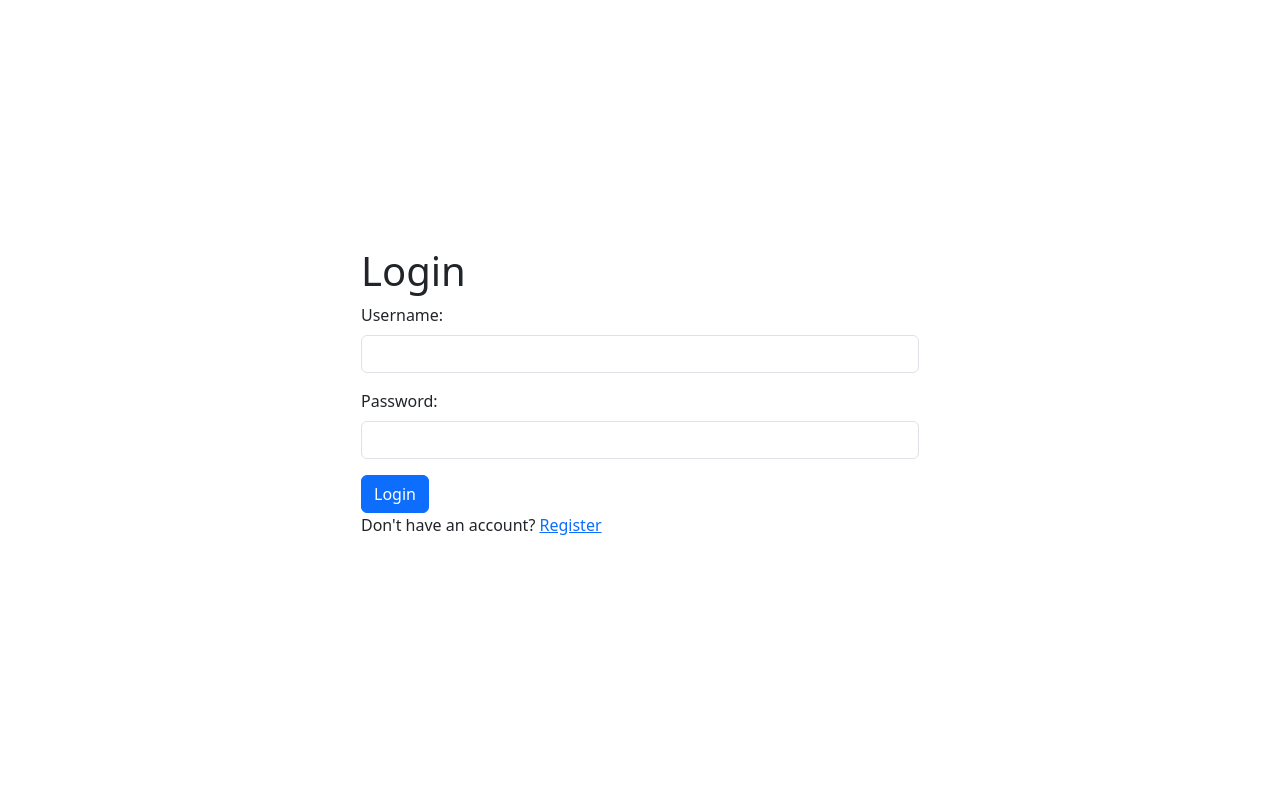
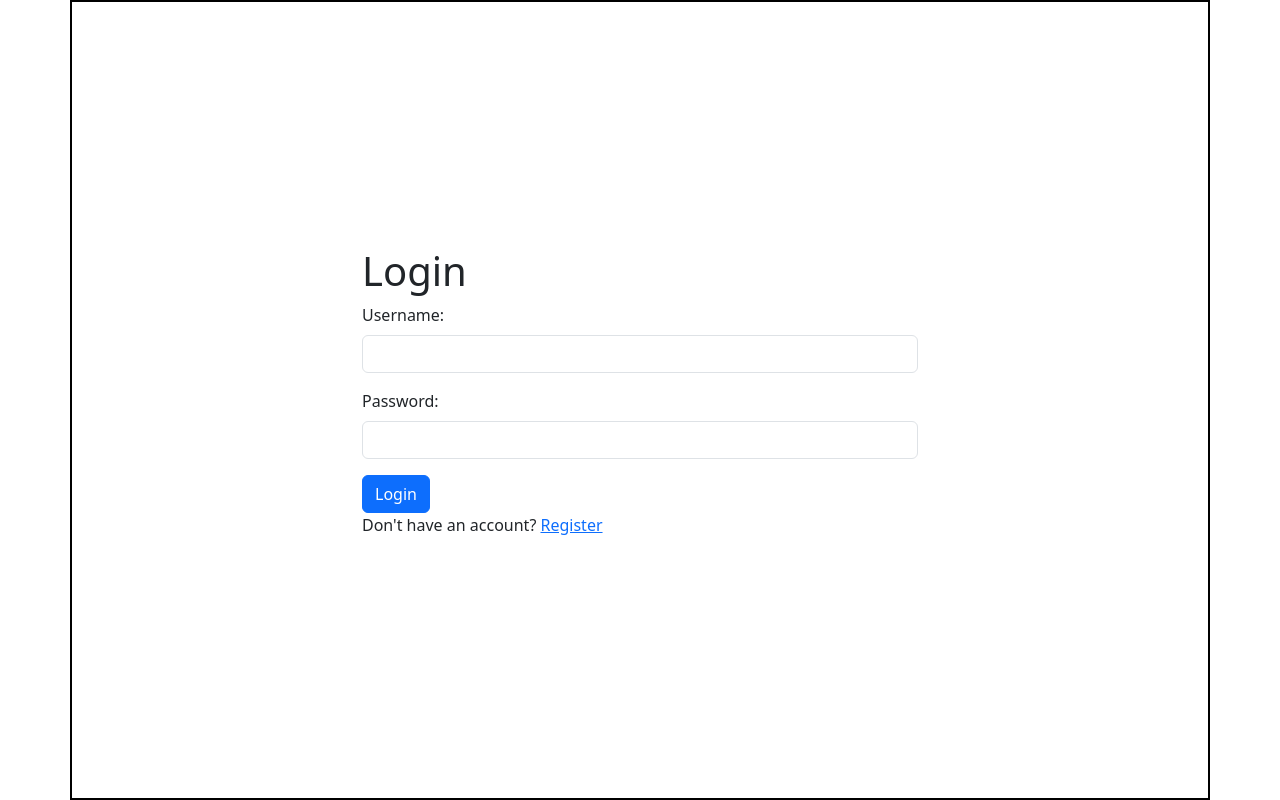
Before and after one commit to shaswat23062004/finance-tracker, a Flask app: page /login in a window 1280 px wide. Run offline with Flask 3, Linux system fonts and the light colour scheme.

Commit message:
added border to login page

```diff
--- a/templates/login.html
+++ b/templates/login.html
@@ -8,6 +8,7 @@
     <link href="https://cdn.jsdelivr.net/npm/bootstrap@5.3.0-alpha1/dist/css/bootstrap.min.css" rel="stylesheet">
     <style>
         .center-container {
+            border: 2px solid black;
             display: flex;
             justify-content: center;
             align-items: center;
@@ -41,6 +42,9 @@
             <p>Don't have an account? <a href="{{ url_for('register') }}">Register</a></p>
         </div>
     </div>
+    <div>
+
+    </div>
 </body>
 
 </html>
```
